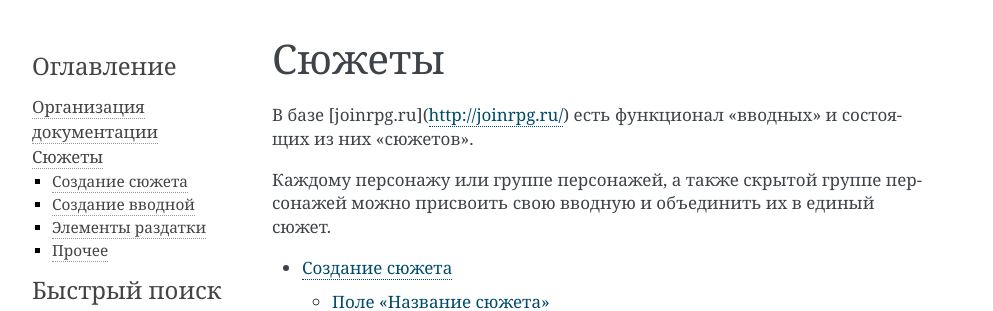
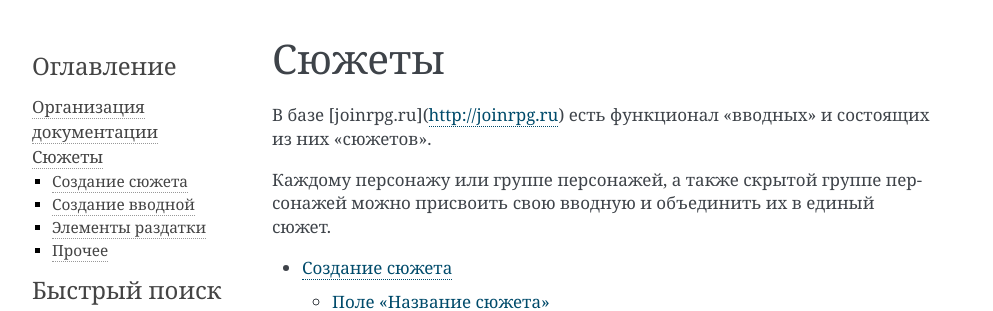
Before and after one commit to joinrpg/joinrpg-docs, a Sphinx documentation site: the page built from docs/plot/index.rst, in a window 1280 px wide. Shown: the top 311 px of the page, without its empty margins (148-1141 px from the left). Built offline with Sphinx 7.4.7, drawn with Linux system fonts in a browser that asks for light colours.

```diff
--- a/docs/plot/index.rst
+++ b/docs/plot/index.rst
@@ -1,7 +1,7 @@
 Сюжеты
 =======
 
-В базе [joinrpg.ru](http://joinrpg.ru/) есть функционал «вводных» и состоящих из них «сюжетов».
+В базе [joinrpg.ru](http://joinrpg.ru) есть функционал «вводных» и состоящих из них «сюжетов».
 
 Каждому персонажу или группе персонажей, а также скрытой группе персонажей можно присвоить свою вводную и объединить их в единый сюжет.
 
```
